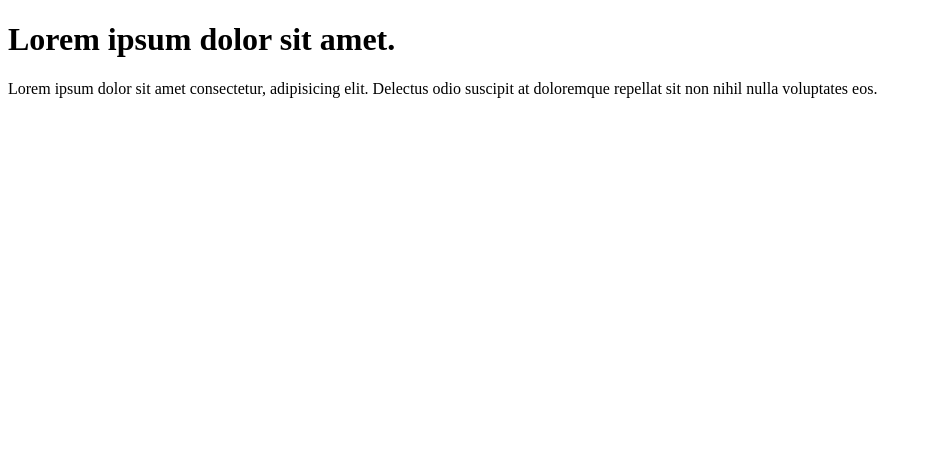
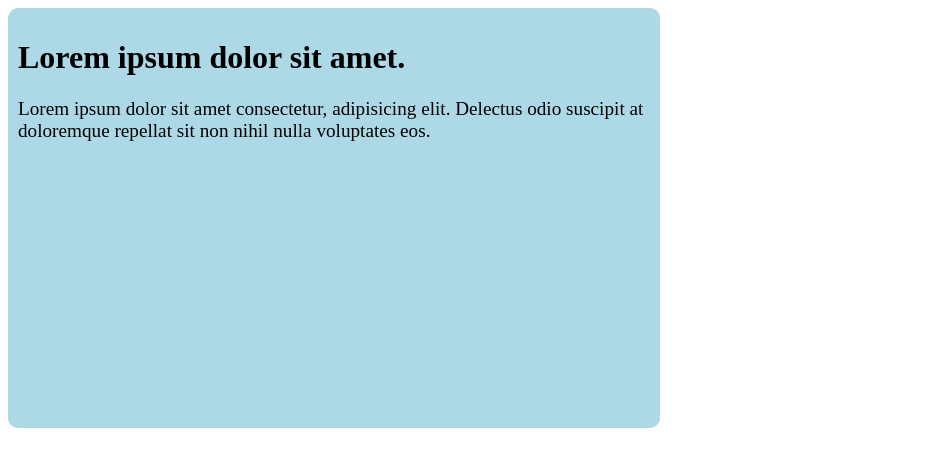
Before and after one commit to vittoYEEE/HTML, a plain HTML site: page TUGAS/tugas14/index.html in a window 1280 px wide. Shown: the whole page, without its empty margins (0-932 px from the left). Drawn offline with Linux system fonts and the light colour scheme.

Commit message:
tugas-14

```diff
--- a/TUGAS/tugas14/index.html
+++ b/TUGAS/tugas14/index.html
@@ -4,7 +4,7 @@
     <meta charset="UTF-8" />
     <meta name="viewport" content="width=device-width, initial-scale=1.0" />
     <title>rem dan em</title>
-    <link rel="stylesheet" href="~.css" />
+    <link rel="stylesheet" href="./style.css" />
   </head>
   <body>
     <div class="kotak">
```
